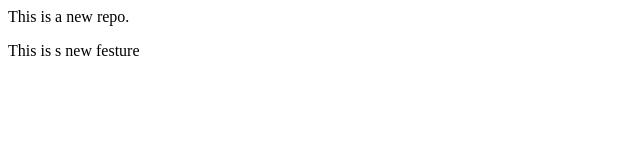
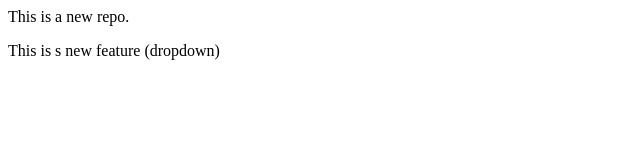
Before and after one commit to Subhrannill/localrepo, a plain HTML site: page index.html in a window 1280 px wide. Shown: the full height of the page, 0-640 px from the left. Drawn offline with Linux system fonts and the light colour scheme.

Commit message:
Add dropdown

```diff
--- a/index.html
+++ b/index.html
@@ -1,2 +1,2 @@
 <p>This is a new repo.</p>
-<p>This is s new festure</p>
+<p>This is s new feature (dropdown)</p>
```
